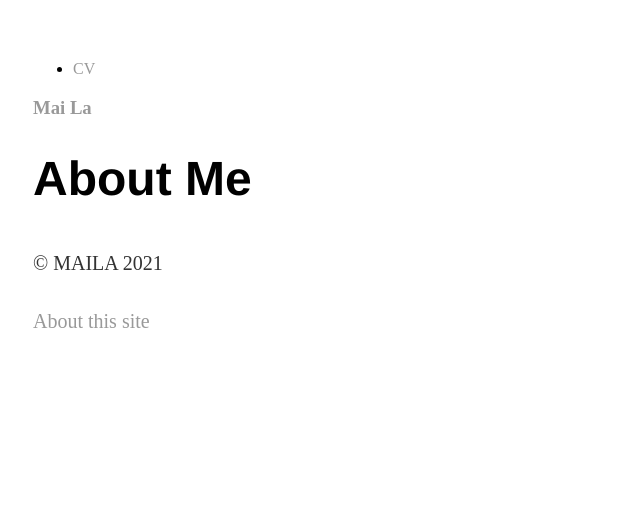
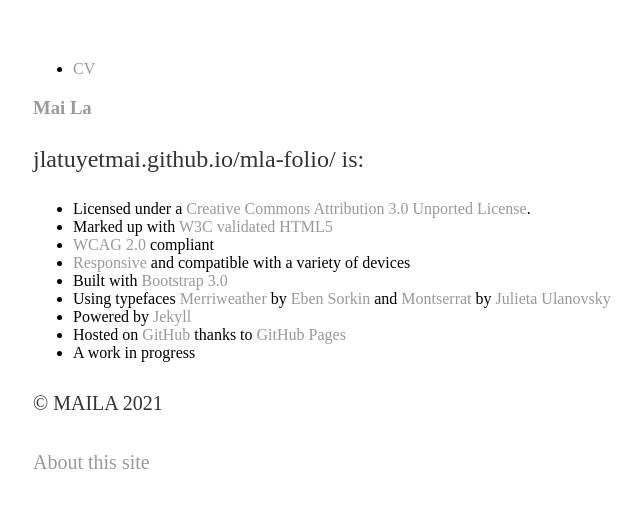
Before and after one commit to latuyetmai/latuyetmai.github.io, a Jekyll site: the page built from about/index.html, in a window 1280 px wide. Shown: the top 508 px of the page, without its empty margins (159-800 px from the left). Built offline with Jekyll 4.4.1, drawn with Linux system fonts in a browser that asks for light colours.

Commit message:
Update index.html

```diff
--- a/about/index.html
+++ b/about/index.html
@@ -1,11 +1,23 @@
 ---
 layout: default
-title: About Me
+title: About This Site
+description: Credits and information about the website latuyetmai.github.io/mla-folio/, the personal website for Mai La
 ---
-	<h1>{{ page.title }}</h1>
-	<ul class="posts">
 
-	  {% for post in site.posts %}
-	    <li><span>{{ post.date | date_to_string }}</span> » <a href="{{ post.url }}" title="{{ post.title }}">{{ post.title }}</a></li>
-	  {% endfor %}
-	</ul>
+  <div class="about">
+
+    <p>jlatuyetmai.github.io/mla-folio/ is:</p>
+
+      <ul class="list-unstyled">
+        <li>Licensed under a <a rel="license" href="http://creativecommons.org/licenses/by/3.0/deed.en_US">Creative Commons Attribution 3.0 Unported License</a>. </li>
+        <li>Marked up with <a href="http://validator.w3.org/check?uri=http%3A%2F%2Fjmcglone.com%2F" title="HTML5 Validator">W3C validated HTML5</a></li>
+        <li><a href="http://www.w3.org/TR/WCAG20/" title="WCAG 2.0">WCAG 2.0</a> compliant</li>
+        <li><a href="http://alistapart.com/article/responsive-web-design" title="Responsive Web Design at A List Apart">Responsive</a> and compatible with a variety of devices</li>
+        <li>Built with <a href="http://getbootstrap.com/" title="Bootstrap 3.0">Bootstrap 3.0</a></li>
+        <li>Using typefaces <a href="http://www.google.com/fonts/specimen/Merriweather" title ="Merriweather">Merriweather</a> by <a href="https://plus.google.com/106288796449831139244/about" title="Eben Sorkin">Eben Sorkin</a> and <a href="http://www.google.com/fonts/specimen/Montserrat" title="Montserrat">Montserrat</a> by <a href="http://www.zkysky.com.ar/" title="ZkySky Design">Julieta Ulanovsky</a></li>
+        <li>Powered by <a href="http://jekyllrb.com/" title="Jekyll">Jekyll</a></li>
+        <li>Hosted on <a href="http://github.com/latuyetmai/mla-folio" title="This site hosted on GitHub">GitHub</a> thanks to <a href="http://pages.github.com/" title="GitHub Pages">GitHub Pages</a></li>
+        <li>A work in progress</li>
+      </ul>
+
+  </div>
```
